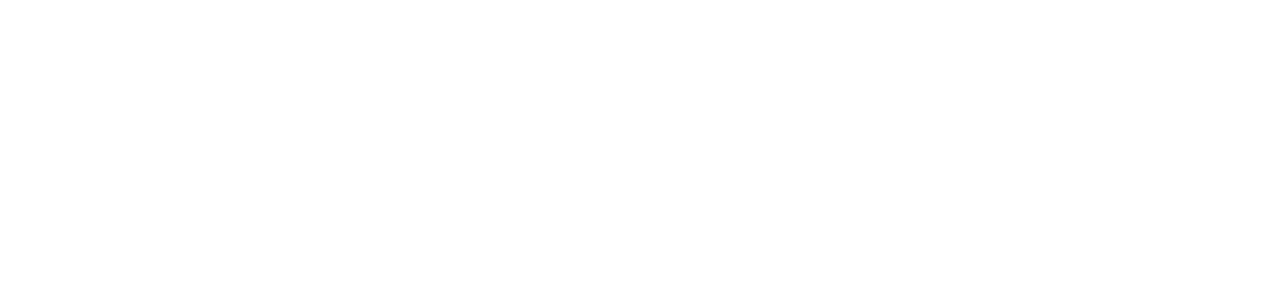
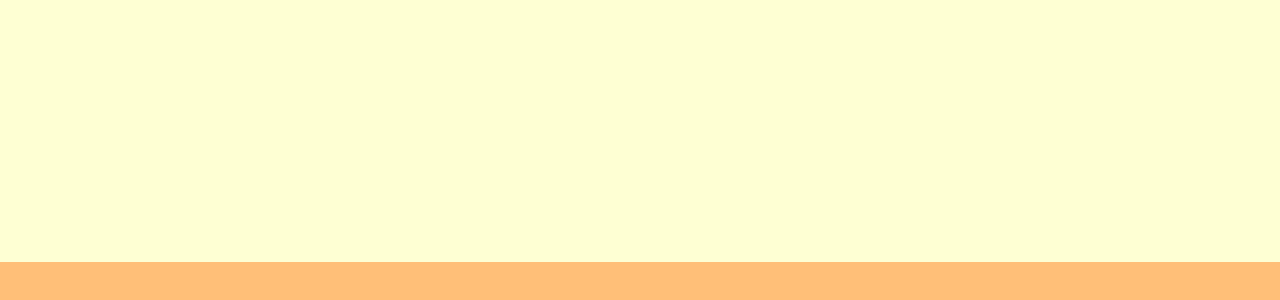
Before and after one commit to RaulBecerraB/Cookie-Clicker, a React (Vite) app: page / in a window 1280 px wide. Shown: the part 498-798 px from the top of the page. Built offline with nearby package versions, Linux system fonts and the light colour scheme.

Commit message:
feat (styles): add background color and footer

```diff
--- a/index.html
+++ b/index.html
@@ -2,12 +2,14 @@
 <html lang="en">
   <head>
     <meta charset="UTF-8" />
+    <link rel="stylesheet" href="./src/styles/global.css">
     <link rel="icon" type="image/svg+xml" href="/vite.svg" />
     <meta name="viewport" content="width=device-width, initial-scale=1.0" />
     <title>Cookie Clicker</title>
   </head>
   <body>
-    <div id="root"></div>
+    <main id="root"></main>
+    <footer class="footer-class"></footer>
     <script type="module" src="/src/main.jsx"></script>
   </body>
 </html>
--- a/src/App.jsx
+++ b/src/App.jsx
@@ -7,9 +7,23 @@
 
   return (
     <>
-
+      <Game />
     </>
   )
 }
 
+const Game = () =>
+{
+  return(
+    <>
+    </>
+  )
+}
+
+const NavBar = () =>
+{
+  <>
+  </>
+}
+
 export default App
--- a/src/styles/global.css
+++ b/src/styles/global.css
@@ -0,0 +1,26 @@
+body
+{
+    background-color: #FEFFD2;
+    font-family: sans-serif;
+    margin: 0px;
+    padding: 0;
+    display: flex;
+    flex-direction: column;
+    min-height: 100vh;
+    justify-content: center;
+
+}
+
+.footer-class
+{
+  padding: 20px;
+  background-color: #FFBF78;
+}
+
+#root
+{
+  flex-grow: 1;
+  display: flex;
+  flex-direction: column;
+  justify-content: center;
+}
```
